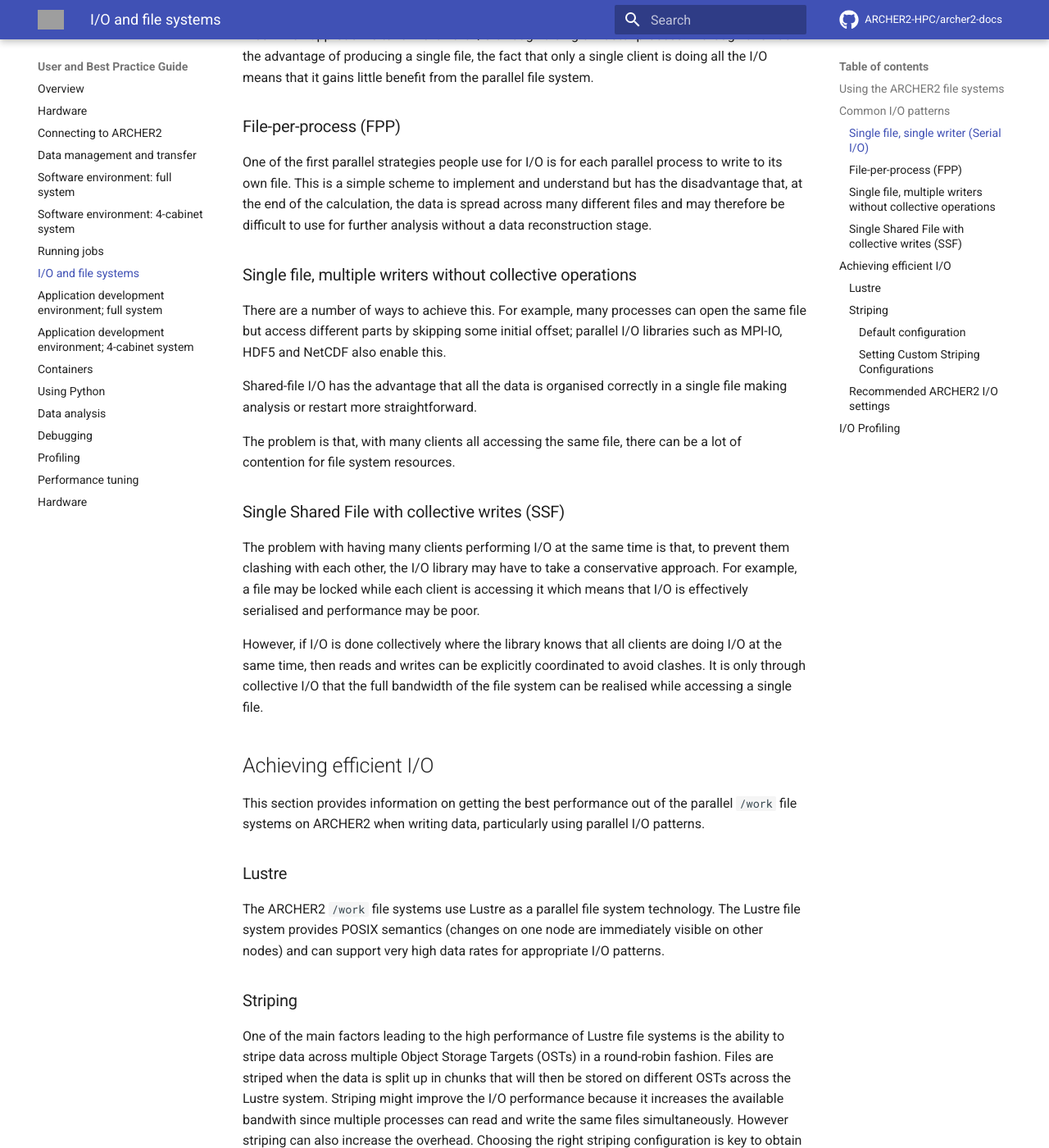
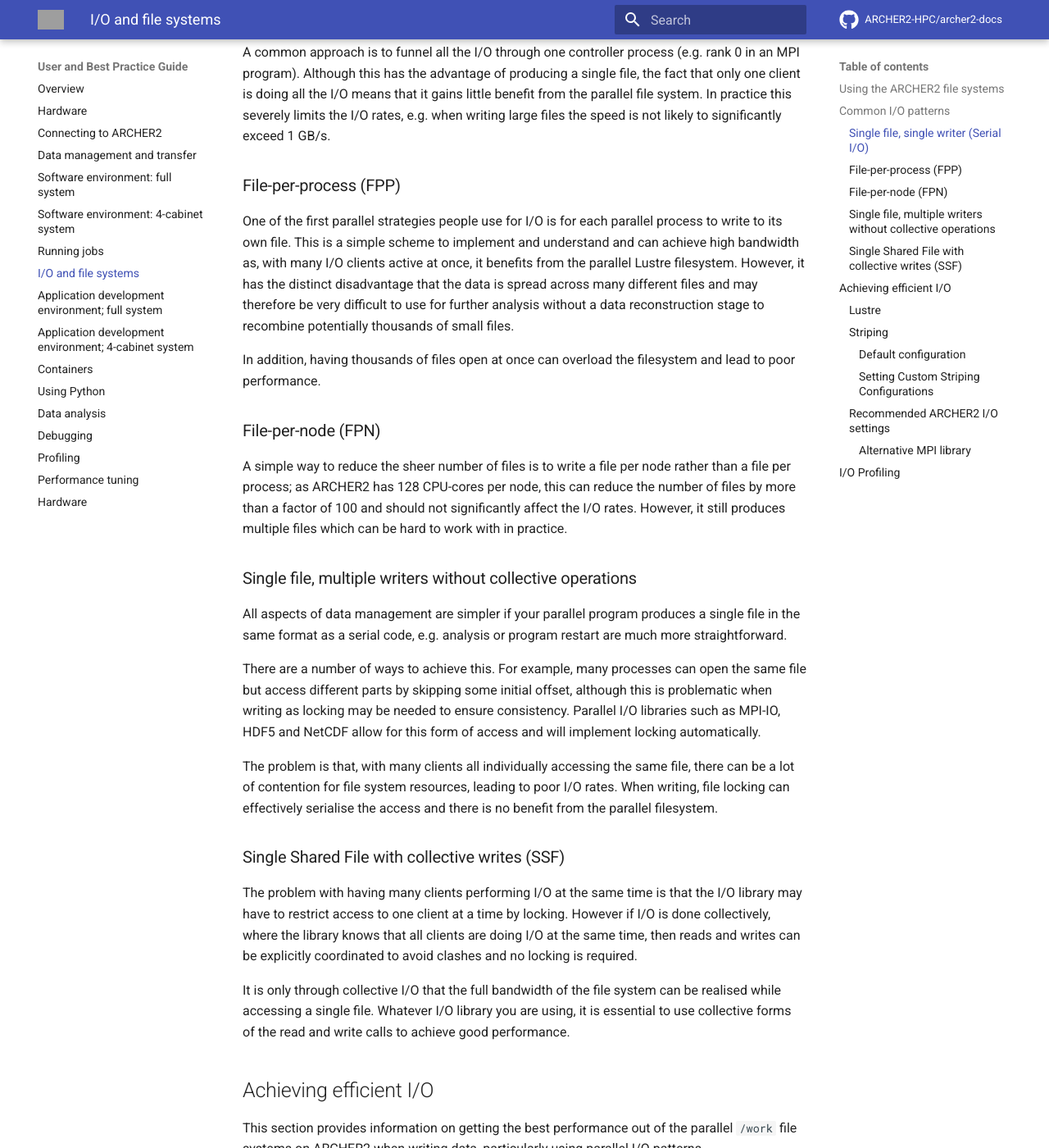
Before and after one commit to ARCHER2-HPC/archer2-docs, an MkDocs documentation site: the page built from docs/user-guide/io.md, in a window 1280 px wide and 1400 px high, scrolled down 925 px. Shown: the whole window at 82% size. Built offline with MkDocs 1.6.1 and Material for MkDocs 9.7.7, drawn with Linux system fonts in a browser that asks for light colours; comment, search, counter and statistics services are not loaded; some of the changed text lies outside the part shown; grey boxes are pictures that could not be loaded.

Commit message:
Updated with more specifics for 23cab system

```diff
--- a/docs/user-guide/io.md
+++ b/docs/user-guide/io.md
@@ -18,56 +18,80 @@
 | Compute   | /work                  |
 
 !!! warning
-    Any data used in parallel jobs should be located on `/work` (Lustre).
+    Any data used in parallel jobs should be located on `/work` (Lustre)
+    as the compute nodes cannot access `/home`. You should use `/home`
+    for critical data as it is backed up; `/work` is not backed up.
 
 ## Common I/O patterns
 
-There is a number of I/O patterns that are frequently used in
-applications:
+There are number of I/O patterns that are frequently used in
+parallel applications:
 
 ### Single file, single writer (Serial I/O)
 
-A common approach is to funnel all the I/O through a single master
-process. Although this has the advantage of producing a single file, the
-fact that only a single client is doing all the I/O means that it gains
-little benefit from the parallel file system.
+A common approach is to funnel all the I/O through one controller
+process (e.g. rank 0 in an MPI program). Although this has the
+advantage of producing a single file, the fact that only one client is
+doing all the I/O means that it gains little benefit from the parallel
+file system. In practice this severely limits the I/O rates, e.g. when
+writing large files the speed is not likely to significantly exceed 1
+GB/s.
 
 ### File-per-process (FPP)
 
 One of the first parallel strategies people use for I/O is for each
 parallel process to write to its own file. This is a simple scheme to
-implement and understand but has the disadvantage that, at the end of
-the calculation, the data is spread across many different files and may
-therefore be difficult to use for further analysis without a data
-reconstruction stage.
+implement and understand and can achieve high bandwidth as, with many
+I/O clients active at once, it benefits from the parallel Lustre
+filesystem. However, it has the distinct disadvantage that the data
+is spread across many different files and may therefore be very
+difficult to use for further analysis without a data reconstruction
+stage to recombine potentially thousands of small files.
+
+In addition, having thousands of files open at once can overload the
+filesystem and lead to poor performance.
+
+### File-per-node (FPN)
+
+A simple way to reduce the sheer number of files is to write a file
+per node rather than a file per process; as ARCHER2 has 128 CPU-cores
+per node, this can reduce the number of files by more than a factor of
+100 and should not significantly affect the I/O rates. However, it
+still produces multiple files which can be hard to work with in
+practice.
 
 ### Single file, multiple writers without collective operations
 
-There are a number of ways to achieve this. For example, many processes
-can open the same file but access different parts by skipping some
-initial offset; parallel I/O libraries such as MPI-IO, HDF5 and NetCDF
-also enable this.
+All aspects of data management are simpler if your parallel
+program produces a single file in the same format as a serial code,
+e.g. analysis or program restart are much more straightforward.
 
-Shared-file I/O has the advantage that all the data is organised
-correctly in a single file making analysis or restart more
-straightforward.
+There are a number of ways to achieve this. For example, many
+processes can open the same file but access different parts by
+skipping some initial offset, although this is problematic when
+writing as locking may be needed to ensure consistency. Parallel I/O
+libraries such as MPI-IO, HDF5 and NetCDF allow for this form of
+access and will implement locking automatically.
 
-The problem is that, with many clients all accessing the same file,
-there can be a lot of contention for file system resources.
+The problem is that, with many clients all individually accessing the
+same file, there can be a lot of contention for file system resources,
+leading to poor I/O rates. When writing, file locking can effectively
+serialise the access and there is no benefit from the parallel
+filesystem.
 
 ### Single Shared File with collective writes (SSF)
 
-The problem with having many clients performing I/O at the same time is
-that, to prevent them clashing with each other, the I/O library may have
-to take a conservative approach. For example, a file may be locked while
-each client is accessing it which means that I/O is effectively
-serialised and performance may be poor.
+The problem with having many clients performing I/O at the same time
+is that the I/O library may have to restrict access to one client at
+a time by locking. However if I/O is done collectively, where the
+library knows that all clients are doing I/O at the same time, then
+reads and writes can be explicitly coordinated to avoid clashes and no
+locking is required.
 
-However, if I/O is done collectively where the library knows that all
-clients are doing I/O at the same time, then reads and writes can be
-explicitly coordinated to avoid clashes. It is only through collective
-I/O that the full bandwidth of the file system can be realised while
-accessing a single file.
+It is only through collective I/O that the full bandwidth of the file
+system can be realised while accessing a single file.  Whatever I/O
+library you are using, it is essential to use collective forms of the
+read and write calls to achieve good performance.
 
 ## Achieving efficient I/O
 
@@ -78,26 +102,33 @@
 ### Lustre
 
 The ARCHER2 `/work` file systems use Lustre as a parallel file system
-technology. The Lustre file system provides POSIX semantics (changes on
-one node are immediately visible on other nodes) and can support very
-high data rates for appropriate I/O patterns.
+technology. It has many disk units (called Object Storage Targets or
+OSTs), all under the control of a single Meta Data Server (MDS) so
+that it appears to the user as a single file system.  The Lustre file
+system provides POSIX semantics (changes on one node are immediately
+visible on other nodes) and can support very high data rates for
+appropriate I/O patterns.
 
 ### Striping
 
 One of the main factors leading to the high performance of Lustre file
-systems is the ability to stripe data across multiple Object Storage
-Targets (OSTs) in a round-robin fashion. Files are striped when the data
-is split up in chunks that will then be stored on different OSTs across
-the Lustre system. Striping might improve the I/O performance because it
-increases the available bandwith since multiple processes can read and
-write the same files simultaneously. However striping can also increase
-the overhead. Choosing the right striping configuration is key to obtain
+systems is the ability to store data on multiple OSTs. For many small
+files, this is achieved by storing different files on different OSTs;
+large files must be *striped* across multiple OSTs to benefit from the
+parallel nature of Lustre.
+
+When a file is striped it is split into chunks and stored across
+multiple OSTs in a round-robin fashion. Striping can improve the I/O
+performance because it increases the available bandwidth: multiple
+processes can read and write the same file simultaneously by accessing
+different OSTs. However striping can also increase the
+overhead. Choosing the right striping configuration is key to obtain
 high performance results.
 
 Users have control of a number of striping settings on Lustre file
 systems. Although these parameters can be set on a per-file basis they
-are usually set on directory where your output files will be written so
-that all output files inherit the settings.
+are usually set on the directory where your output files will be
+written so that all output files inherit the same settings.
 
 #### Default configuration
 
@@ -105,17 +136,17 @@
  settings:
 
   - A default stripe count of 1
-  - A default stripe size of 1 MiB (1048576 bytes)
+  - A default stripe size of 1 MiB (2<sup>20</sup> = 1048576 bytes)
 
 These settings have been chosen to provide a good compromise for the
 wide variety of I/O patterns that are seen on the system but are
 unlikely to be optimal for any one particular scenario. The Lustre
 command to query the stripe settings for a directory (or file) is `lfs
 getstripe`. For example, to query the stripe settings of an already
-created directory `res_dir`:
+created directory `resdir`:
 
-    [auser@archer2]$ lfs getstripe res_dir/
-    res_dir
+    [auser@archer2]$ lfs getstripe resdir/
+    resdir
     stripe_count:   1 stripe_size:    1048576 stripe_offset:  -1
 
 #### Setting Custom Striping Configurations
@@ -135,14 +166,17 @@
     allows space and load balancing to be done by the MDS as needed.
 
 For example, to set a stripe size of 4 MiB for the existing directory
-`res_dir`, along with maximum striping count you would use:
+`resdir`, along with maximum striping count you would use:
 
-    [auser@archer2]$ lfs setstripe -s 4m -c -1 res_dir/
+    [auser@archer2]$ lfs setstripe -s 4m -c -1 resdir/
 
 ### Recommended ARCHER2 I/O settings
 
-With the default settings, parallel I/O on multiple nodes can
-currently give poor perfomance. We recommend always setting the
+As mentioned above, it is very important to use collective calls when
+doing parallel I/O to a single shared file.
+
+However, with the default settings parallel I/O on multiple nodes can
+currently give poor performance. We recommend always setting the
 following environment variable in your SLURM batch script:
 
     export FI_OFI_RXM_SAR_LIMIT=64K
@@ -150,13 +184,52 @@
 Although I/O requirements vary significantly between different
 applications, the following settings should be good in most cases:
 
-  - If each process is writing to its own individual file then the default settings should give good performance.
+  - If each process or node is writing to its own individual file then
+    the default settings (unstriped files) should give good
+    performance.
 
   - If processes are writing to a single shared file (e.g. using
-    MPI-IO, HDF5 or NetCDF), set the appropriate
-    directories to be fully striped: `lfs setstripe -c -1 directory/`
+    MPI-IO, HDF5 or NetCDF), set the appropriate directories to be
+    fully striped: `lfs setstripe -c -1 resdir`. On ARCHER2 this will
+    use all of the 12 OSTs.
+
+#### Alternative MPI library
+
+Setting the environment variable `FI_OFI_RXM_SAR_LIMIT` can improve
+the performance of MPI collectives when handling large amounts of
+data, which in turn can improve collective file I/O. An alternative is
+to use the non-default UCX implementation of the MPI library as an
+alternative to the default OFI version.
+
+To switch library version see *insert link to appropriate section elsewhere*
 
 ## I/O Profiling
 
+If you are concerned about your I/O performance, you should quantify
+your transfer rates in terms of GB/s of data read or written to
+disk. Small files can achieve very high I/O rates due to data caching
+in Lustre. However, for large files you should be able to achieve a
+maximum of around 1 GB/s for an unstriped file, or up to 10 GB/s for a
+fully striped file (across all 12 OSTs).
+
+!!! warning
+    You share `/work` with all other users so I/O rates can be
+    very variable, especially if the machine is heavily loaded.
+
+If your I/O rates are poor then you can get useful summary information
+about how the parallel libraries are performing by setting this
+variable in your Slurm script
+
+    export MPICH_MPIIO_STATS=1
+
+Amongst other things, this will give you information on how many
+independent and collective I/O operations were issued. If you see a
+large number of independent operations compared to collectives, this
+indicates that you have inefficient I/O patterns and you should check that you are calling your parallel I/O library correctly.
+
+Although this information comes from the MPI library, it is still
+useful for users of higher-level libraries such as HDF5 as they all
+call MPI-IO at the lowest level.
+
 !!! note
-    We will add advice on I/O profiling soon.
+    We will add additional advice on I/O profiling soon.
```
Also changed, not shown: other parts of docs/user-guide/io.md (+1 -1 lines).
